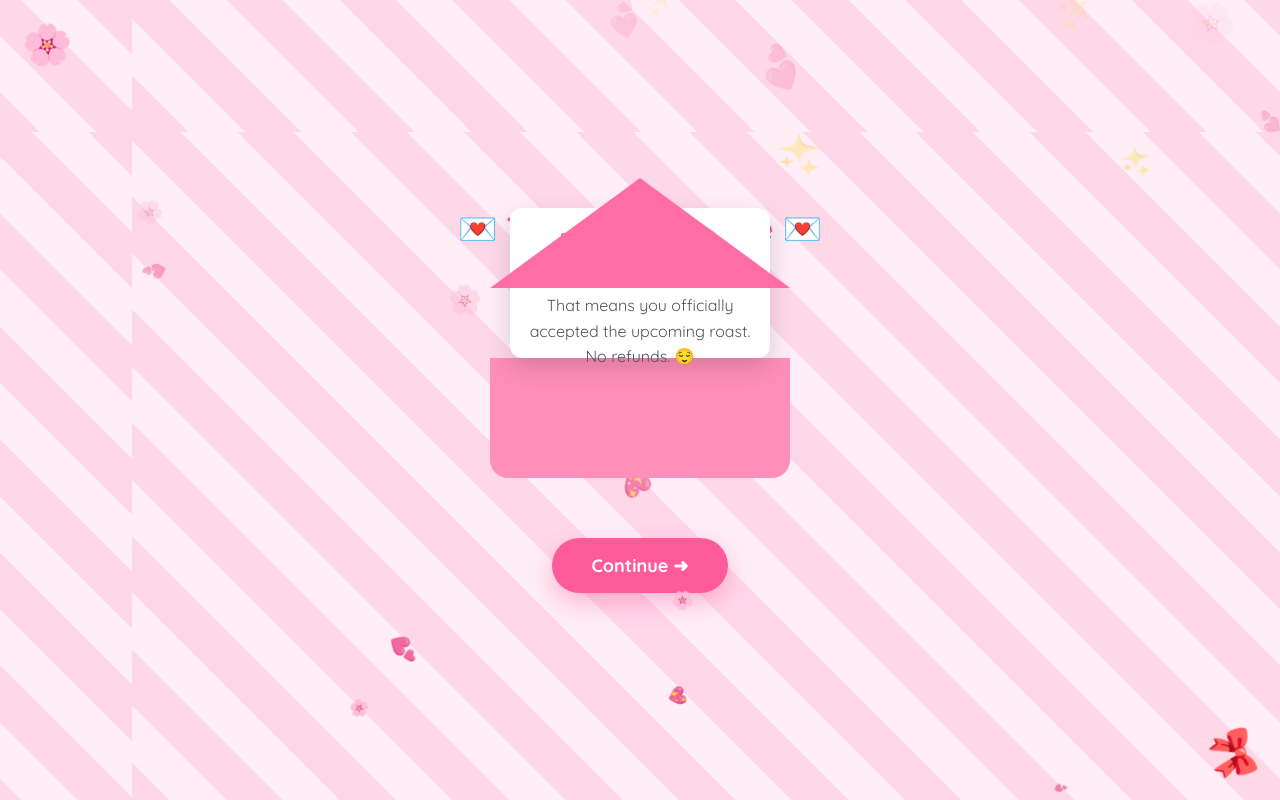
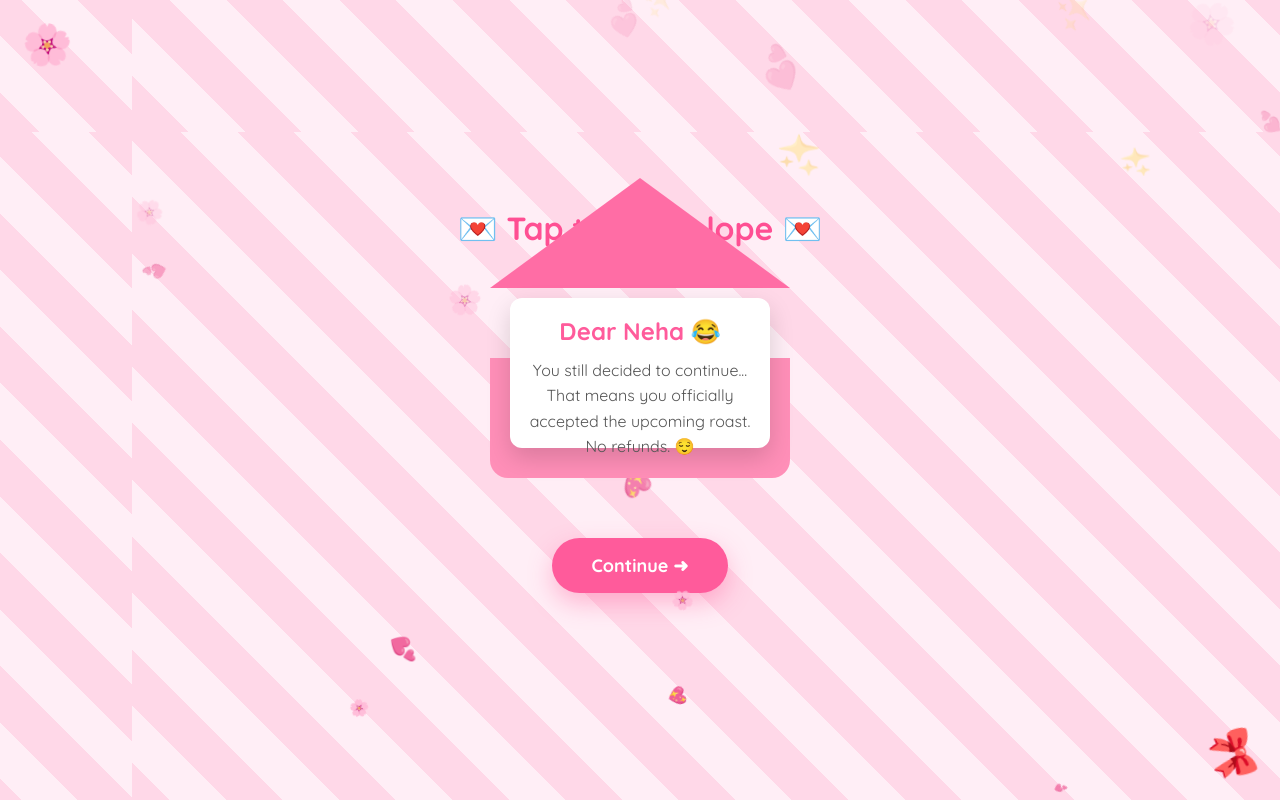
Before and after one commit to lucifercewgresdzv/Neha-Roast, a plain HTML site: page envelope.html in a window 1280 px wide. Both pictures are taken after a click on the element 640 px from the left and 440 px from the top of the page. Drawn offline with Linux system fonts and the light colour scheme.

Commit message:
First version of website

```diff
--- a/envelope.html
+++ b/envelope.html
@@ -64,20 +64,23 @@
 }
 
 .letter{
-
 position:absolute;
 left:20px;
-top:40px;
+top:100px;
 width:260px;
 height:150px;
 background:white;
 border-radius:12px;
 padding:18px;
 text-align:center;
-transition:1s;
-z-index:2;
 box-shadow:0 10px 25px rgba(0,0,0,.15);
 
+transform:translateY(90px);
+opacity:0;
+
+transition:all .8s ease;
+
+z-index:1;
 }
 
 .letter h2{
@@ -99,7 +102,11 @@
 
 .open .letter{
 
-transform:translateY(-120px);
+transform:translateY(-90px);
+
+opacity:1;
+
+z-index:10;
 
 }
 
```
Also changed, not shown: images/neha1.jpg (renamed from images/Screenshot 2026-08-01 140958.jpg), images/neha2.jpg (renamed from images/Screenshot 2026-08-01 140924.jpg).
